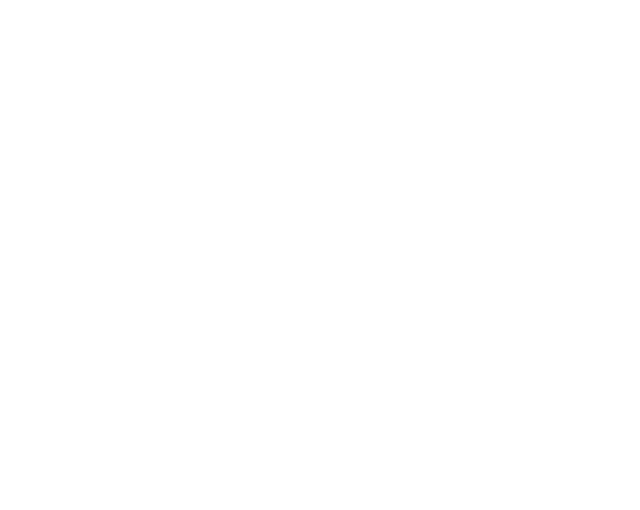
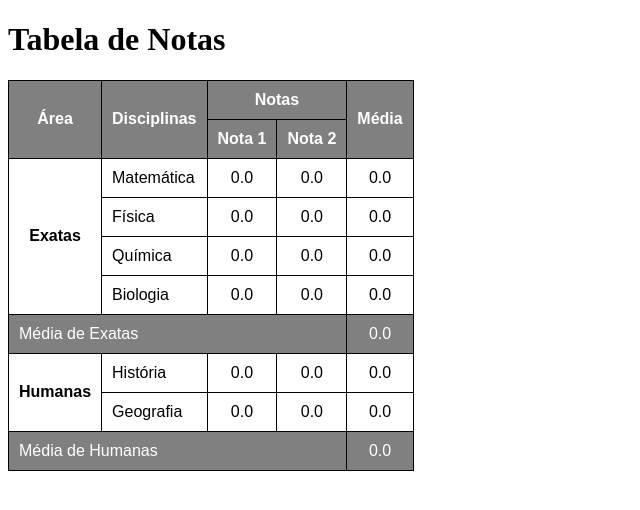
Before and after one commit to YuriLohan/projetos, a plain HTML site: page !CursoEmVideo/Módulo3_tabelas/colunas.html in a window 1280 px wide. Shown: the whole page, without its empty margins (0-640 px from the left). Drawn offline with Linux system fonts and the light colour scheme.

Commit message:
primeira versão tabela de notas

```diff
--- a/!CursoEmVideo/Módulo3_tabelas/colunas.html
+++ b/!CursoEmVideo/Módulo3_tabelas/colunas.html
@@ -5,10 +5,107 @@
     <meta name="viewport" content="width=device-width, initial-scale=1.0">
     <title>Desafio de Tabela</title>
     <style>
-
+        table{
+            border-collapse: collapse;
+            font-family: Arial, Helvetica, sans-serif;
+        }
+        thead,.media{
+            background-color: gray;
+            color: white;
+        }
+        .num{
+            text-align: center;
+        }
+        th,td{
+            border: 1px solid black;
+            padding: 10px;
+        }
     </style>
 </head>
 <body>
-
+    <h1>Tabela de Notas</h1>
+    <table>
+        <thead>
+            <tr>
+                <th rowspan="2" scope="col">
+                    Área
+                </th>
+                <th rowspan="2" scope="col">
+                    Disciplinas
+                </th>
+                <th colspan="2" scope="colgroup">
+                    Notas
+                </th>
+                <th rowspan="2" scope="col">
+                    Média
+                </th>
+            </tr>
+            <tr>
+                <th>
+                    Nota 1
+                </th>
+                <th>
+                    Nota 2
+                </th>
+            </tr>
+        </thead>
+        <tbody>
+            <tr>
+                <th rowspan="4" scope = "rowgroup">
+                    <strong>Exatas</strong>
+                </th>
+                <td>Matemática</td>
+                <td class = "num">0.0</td>
+                <td class = "num">0.0</td>
+                <td class = "num">0.0</td>
+            </tr>
+            <tr>
+                <td>Física</td>
+                <td class = "num">0.0</td>
+                <td class = "num">0.0</td>
+                <td class = "num">0.0</td>
+            </tr>
+            <tr>
+                <td>Química</td>
+                <td class = "num">0.0</td>
+                <td class = "num">0.0</td>
+                <td class = "num">0.0</td>
+            </tr>
+            <tr>
+                <td>Biologia</td>
+                <td class = "num">0.0</td>
+                <td class = "num">0.0</td>
+                <td class = "num">0.0</td>
+            </tr>
+            <tr class = "media">
+                <td colspan="4">
+                    Média de Exatas
+                </td>
+                <td class = "num">
+                    0.0
+                </td>
+            </tr>
+            <tr>
+                <th rowspan = "2" scope = "rowgroup"><strong>Humanas</strong></th>
+                <td>História</td>
+                <td class = "num">0.0</td>
+                <td class = "num">0.0</td>
+                <td class = "num">0.0</td>
+            </tr>
+            <tr>
+                <td>Geografia</td>
+                <td class = "num">0.0</td>
+                <td class = "num">0.0</td>
+                <td class = "num">0.0</td>
+            </tr>
+            <tr class = "media">
+                <td colspan="4">
+                    Média de Humanas
+                </td>
+                <td class = "num">
+                    0.0
+                </td>
+        </tbody>
+    </table>
 </body>
 </html>
```
